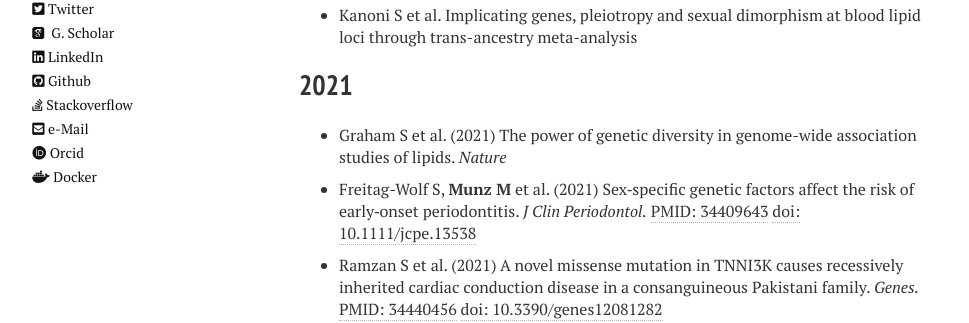
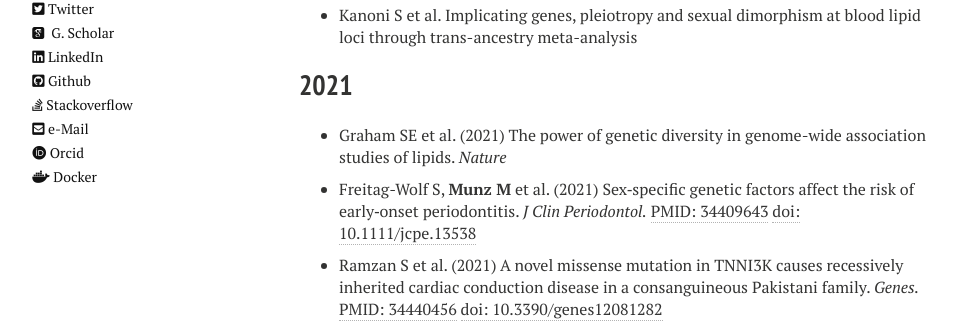
Before and after one commit to matmu/matmu.github.io-deprecated, a Jekyll site: the page built from _pages/publications.md, in a window 1280 px wide and 900 px high, scrolled down 323 px. Shown: the part 136-459 px from the top of the window, without its empty margins (21-990 px from the left). Built offline with Jekyll 4.4.1, drawn with Linux system fonts in a browser that asks for light colours; nearby versions of some CDN libraries.

```diff
--- a/_data/publications.yml
+++ b/_data/publications.yml
@@ -12,7 +12,7 @@
 
 - year: 2021
   publications:
-    - authors: "Graham S et al."
+    - authors: "Graham SE et al."
       title: "The power of genetic diversity in genome-wide association studies of lipids."
       journal: "Nature"
     - authors: "Freitag-Wolf S, <b>Munz M</b> et al."
```
